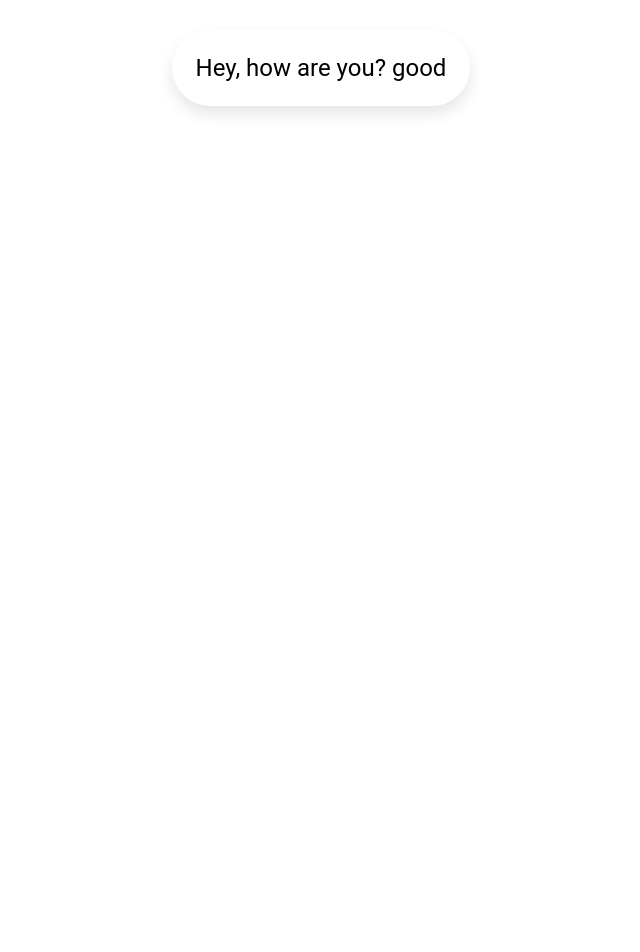
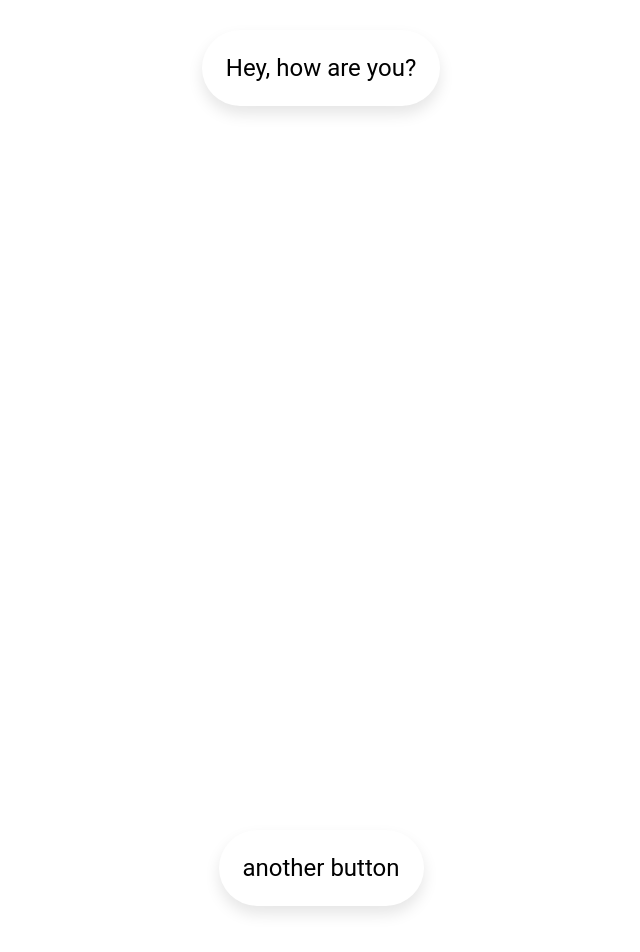
Before and after one commit to fannarjack/React-intro, a React (Vite) app: page / in a window 1280 px wide. Shown: the part 340-1292 px from the top of the page, without its empty margins (319-959 px from the left). Before the commit the page ends 816 px from the top, so only its background shows below. Built offline with nearby package versions, Linux system fonts and the light colour scheme.

Commit message:
bæta við props

```diff
--- a/src/hamburger.tsx
+++ b/src/hamburger.tsx
@@ -1,15 +1,17 @@
 import "./hamburger.css"
-function Btn() {
+type Props = {
+  answer: string;
 
+}
+
+function Btn({answer}: Props) {
   return(
   <div className="container">
-    <button className="btn">
-      Hey, how are you?
-      good
+    <button className="btn" >
+      {answer}
     </button>
   </div>
   )
-
 }
 
 export default Btn
--- a/src/main.tsx
+++ b/src/main.tsx
@@ -5,6 +5,7 @@ import Btn from './hamburger.tsx'
 
 createRoot(document.getElementById('root')!).render(
   <StrictMode>
-    <Btn />
+    <Btn answer='Hey, how are you?'/>
+    <Btn answer='another button'/>
   </StrictMode>,
 )
```
